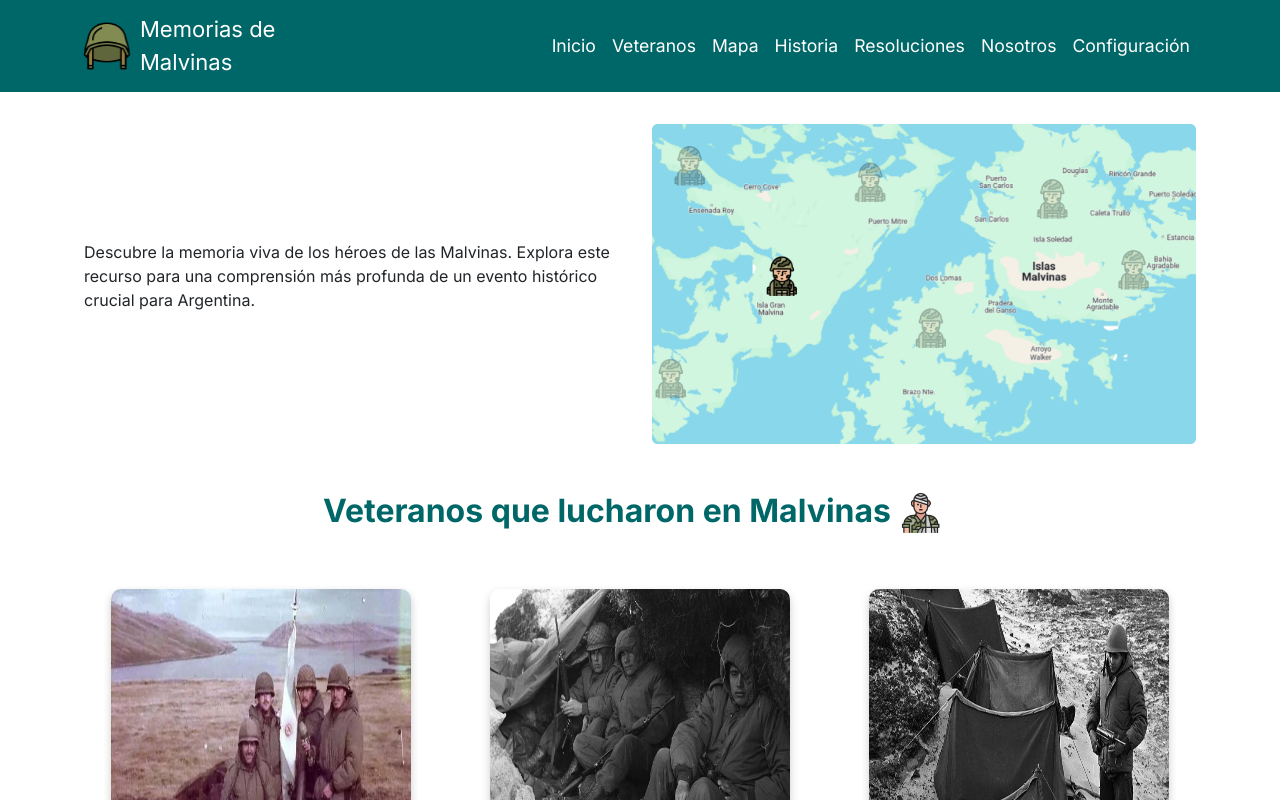
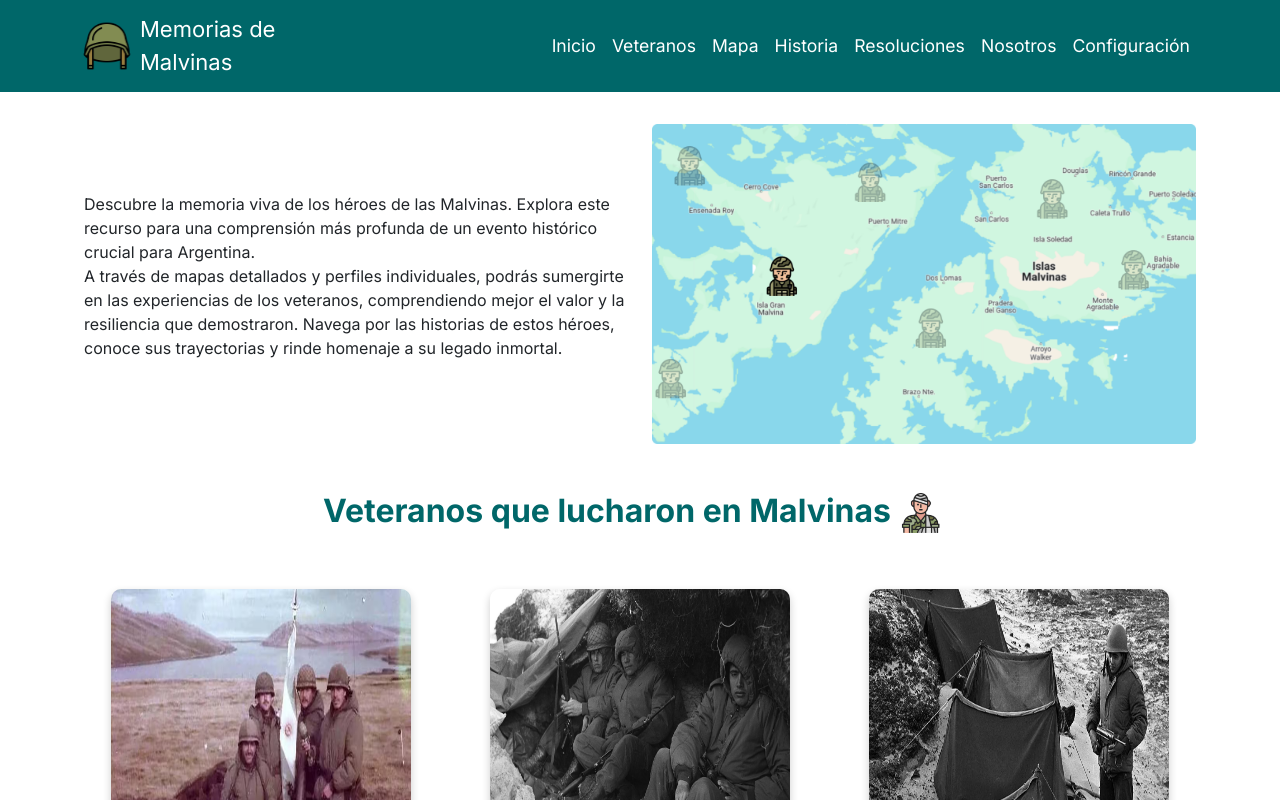
Before and after one commit to Lucho-Castagno/deu-malvinas, a Next.js app: page / in a window 1280 px wide. Shown: the top 800 px of the page. Built offline with nearby package versions, Linux system fonts and the light colour scheme; no server answers.

Commit message:
agregandotexto

```diff
--- a/messages/en.json
+++ b/messages/en.json
@@ -69,6 +69,7 @@
   },
   "HomePage": {
     "text_one": "Discover the living memory of the Malvinas heroes. Explore this resource for a deeper understanding of a crucial historical event for Argentina.",
+    "text_two":"Through detailed maps and individual profiles, you can immerse yourself in the experiences of veterans, gaining a better understanding of the courage and resilience they demonstrated. Navigate the stories of these heroes, learn about their journeys, and pay tribute to their immortal legacy.",
     "image_one_alt": "Map presentation of the living memory of the Malvinas Heroes",
     "title": "Veterans who fought in Malvinas",
     "image_two_alt": "Representation logo of a veteran",
--- a/messages/es.json
+++ b/messages/es.json
@@ -69,6 +69,7 @@
   },
   "HomePage": {
     "text_one": "Descubre la memoria viva de los héroes de las Malvinas. Explora este recurso para una comprensión más profunda de un evento histórico crucial para Argentina.",
+    "text_two":"A través de mapas detallados y perfiles individuales, podrás sumergirte en las experiencias de los veteranos, comprendiendo mejor el valor y la resiliencia que demostraron. Navega por las historias de estos héroes, conoce sus trayectorias y rinde homenaje a su legado inmortal.",
     "image_one_alt": "Mapa presentacion de la memoria viva de los Héroes de Malvinas",
     "title": "Veteranos que lucharon en Malvinas",
     "image_two_alt": "Logo representacion de un veterano",
--- a/messages/fr.json
+++ b/messages/fr.json
@@ -69,6 +69,7 @@
   },
   "HomePage": {
     "text_one": "Découvrez la mémoire vivante des héros des Malouines. Explorez cette ressource pour une compréhension plus approfondie d'un événement historique crucial pour l'Argentine.",
+    "text_two":"Grâce à des cartes détaillées et des profils individuels, vous pourrez vous immerger dans les expériences des anciens combattants et mieux comprendre le courage et la résilience dont ils ont fait preuve. Parcourez les histoires de ces héros, découvrez leurs voyages et rendez hommage à leur héritage immortel.",
     "image_one_alt": "Présentation de la carte de la mémoire vivante des Héros des Malouines",
     "title": "Vétérans qui ont combattu aux Malouines",
     "image_two_alt": "Logo de représentation d'un vétéran",
--- a/messages/it.json
+++ b/messages/it.json
@@ -69,6 +69,7 @@
   },
   "HomePage": {
     "text_one": "Scopri la memoria vivente degli eroi delle Malvinas. Esplora questa risorsa per una comprensione più profonda di un evento storico cruciale per l'Argentina.",
+    "text_two":"Attraverso mappe dettagliate e profili individuali, potrai immergerti nelle esperienze dei veterani, comprendendo meglio il coraggio e la resilienza che hanno dimostrato. Sfoglia le storie di questi eroi, scopri i loro viaggi e rendi omaggio alla loro eredità immortale.",
     "image_one_alt": "Presentazione della mappa della memoria vivente degli Eroi delle Malvinas",
     "title": "Veterani che hanno combattuto nelle Malvinas",
     "image_two_alt": "Logo di rappresentazione di un veterano",
--- a/messages/pt.json
+++ b/messages/pt.json
@@ -69,6 +69,7 @@
   },
   "HomePage": {
     "text_one": "Descubra a memória viva dos heróis das Malvinas. Explore este recurso para uma compreensão mais profunda de um evento histórico crucial para a Argentina.",
+    "text_two":"Através de mapas detalhados e perfis individuais, você poderá mergulhar nas experiências dos veteranos, compreendendo melhor a coragem e resiliência que demonstraram. Navegue pelas histórias desses heróis, conheça suas jornadas e preste homenagem ao seu legado imortal.",
     "image_one_alt": "Apresentação do mapa da memória viva dos Heróis das Malvinas",
     "title": "Veteranos que lutaram nas Malvinas",
     "image_two_alt": "Logo de representação de um veterano",
--- a/src/app/page.tsx
+++ b/src/app/page.tsx
@@ -10,7 +10,7 @@ export default function Home() {
       <section className={`container-fluid ${styles.topSection}`}>
         <div className="row">
           <div className="col-md-6 d-flex align-items-center">
-            <p className="text-md-start text-center">{t("text_one")}</p>
+            <p className="text-md-start text-center">{t("text_one")}<br />{t("text_two")}</p>
           </div>
           <div className="col-md-6">
             <Image
```
